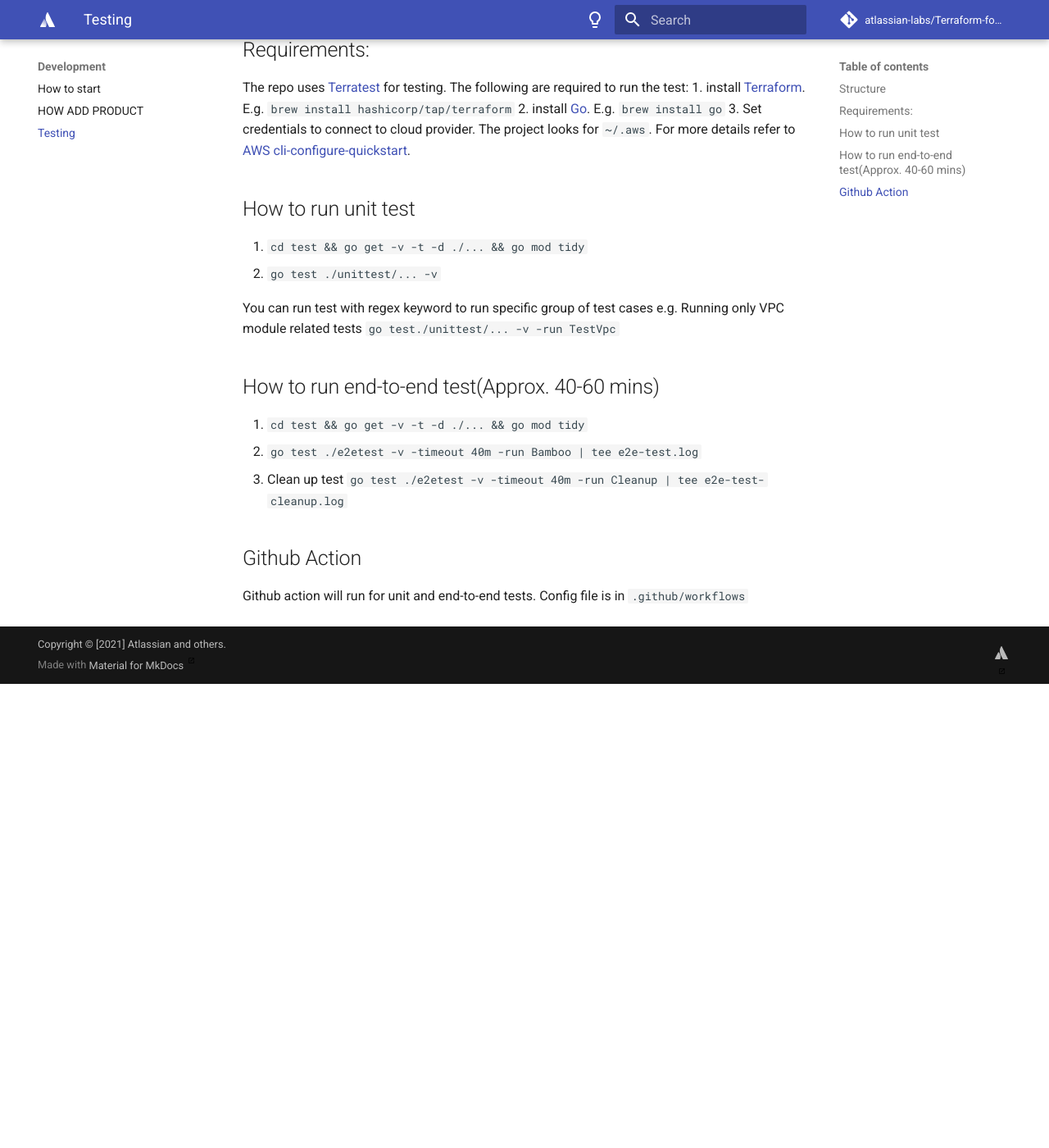
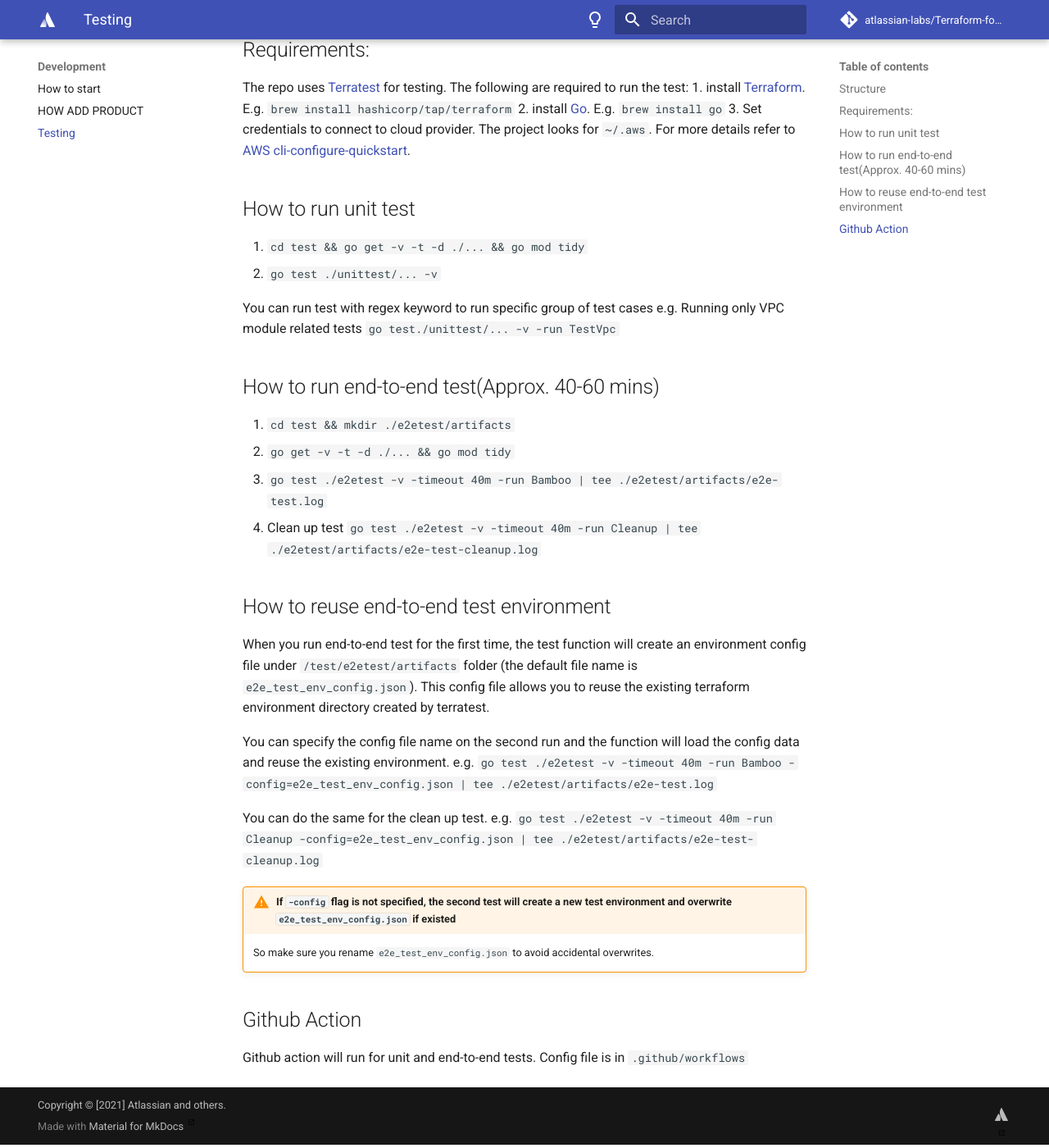
Before and after one commit to atlassian-labs/data-center-terraform, an MkDocs documentation site: the page built from docs/docs/development/HOW_TO_TEST.md, in a window 1280 px wide and 1400 px high, scrolled down 701 px. Shown: the whole window at 82% size. Built offline with MkDocs 1.6.1 and Material for MkDocs 9.7.7, drawn with Linux system fonts in a browser that asks for light colours; emoji names are drawn with the system emoji font; comment, search, counter and statistics services are not loaded; before the commit the page ends 1538 px from its top, so only the background shows below that.

Commit message:
TFKUBE-107: able to reuse e2e env (#47)
* TFKUBE-107: able to reuse e2e env

* TFKUBE-107: e2e test artifacts store under /artifacts

* Single missing space

Co-authored-by: Adam Brokes <abrokes@atlassian.com>

```diff
--- a/docs/docs/development/HOW_TO_TEST.md
+++ b/docs/docs/development/HOW_TO_TEST.md
@@ -26,9 +26,23 @@ The repo uses [Terratest](https://github.com/gruntwork-io/terratest) for testing
 You can run test with regex keyword to run specific group of test cases e.g. Running only VPC module related tests `go test./unittest/... -v -run TestVpc`
 
 ## How to run end-to-end test(Approx. 40-60 mins)
-1. `cd test && go get -v -t -d ./... && go mod tidy`
-2. `go test ./e2etest -v -timeout 40m -run Bamboo | tee e2e-test.log`
-3. Clean up test `go test ./e2etest -v -timeout 40m -run Cleanup | tee e2e-test-cleanup.log`
+1. `cd test && mkdir ./e2etest/artifacts`
+2. `go get -v -t -d ./... && go mod tidy`
+3. `go test ./e2etest -v -timeout 40m -run Bamboo | tee ./e2etest/artifacts/e2e-test.log`
+4. Clean up test `go test ./e2etest -v -timeout 40m -run Cleanup | tee ./e2etest/artifacts/e2e-test-cleanup.log`
+
+
+## How to reuse end-to-end test environment
+When you run end-to-end test for the first time, the test function will create an environment config file under `/test/e2etest/artifacts` folder (the default file name is `e2e_test_env_config.json`). This config file allows you to reuse the existing terraform environment directory created by terratest.
+
+You can specify the config file name on the second run and the function will load the config data and reuse the existing environment.
+e.g. `go test ./e2etest -v -timeout 40m -run Bamboo -config=e2e_test_env_config.json | tee ./e2etest/artifacts/e2e-test.log`
+
+You can do the same for the clean up test.
+e.g. `go test ./e2etest -v -timeout 40m -run Cleanup -config=e2e_test_env_config.json | tee ./e2etest/artifacts/e2e-test-cleanup.log`
+
+!!! Warning "If `-config` flag is not specified, the second test will create a new test environment and overwrite `e2e_test_env_config.json` if existed"
+    So make sure you rename `e2e_test_env_config.json` to avoid accidental overwrites.
 
 ## Github Action
 Github action will run for unit and end-to-end tests.
```
Also changed, not shown: 6 other files.
